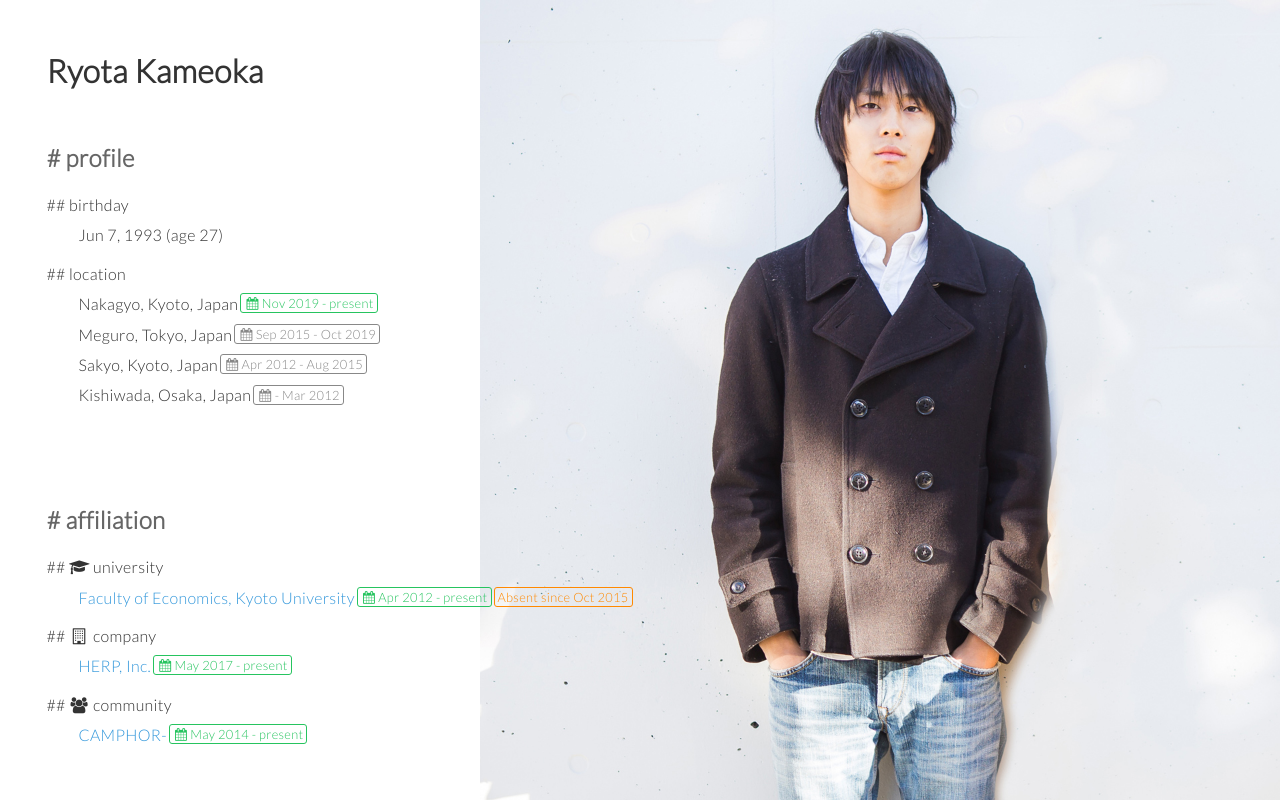
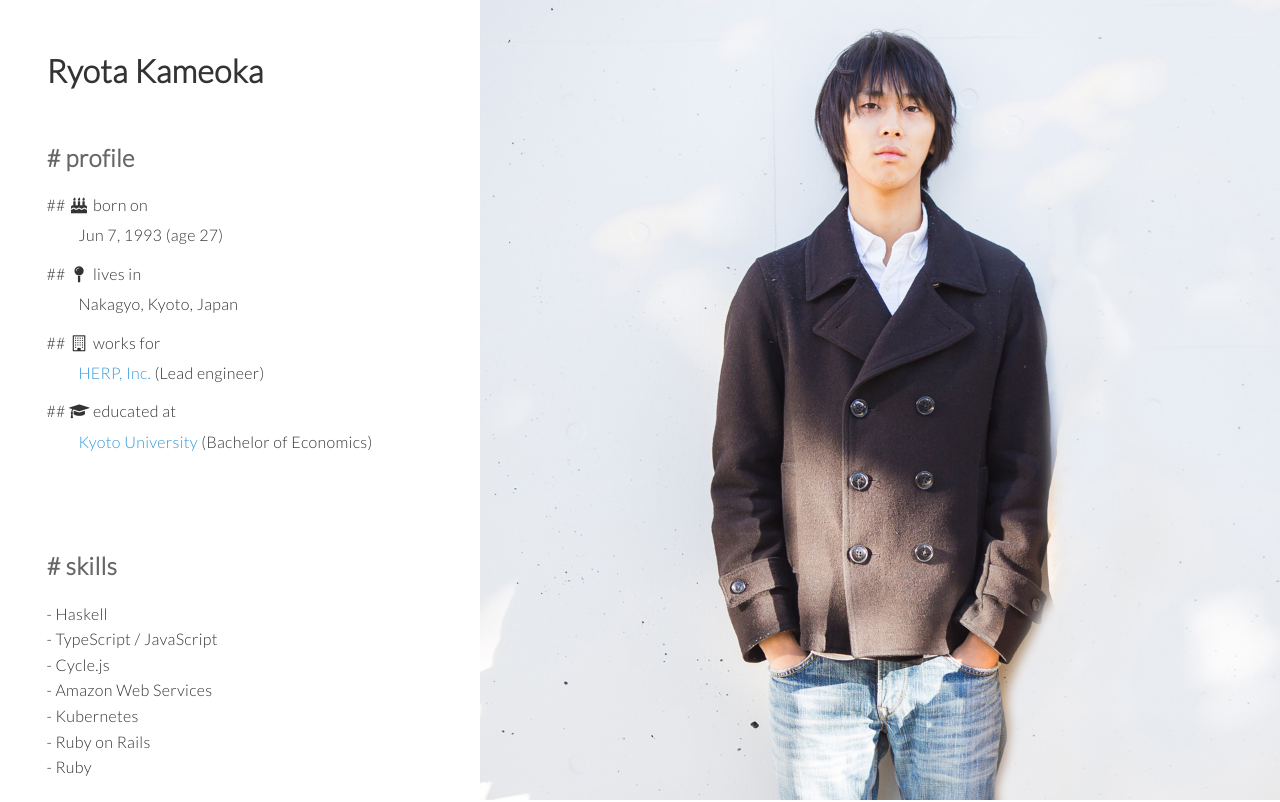
Before and after one commit to ryota-ka/portfolio, a Gatsby site: page / in a window 1280 px wide. Shown: the top 802 px of the page. Built offline with nearby package versions, Linux system fonts and the light colour scheme; Gatsby itself is replaced by a stand-in of ours.

Commit message:
Merge profile and affiliaction section

```diff
--- a/src/pages/index.tsx
+++ b/src/pages/index.tsx
@@ -22,67 +22,25 @@ export default () => (
       <section id="profile">
         <h2>profile</h2>
         <dl>
-          <dt>birthday</dt>
+          <dt>
+            <i className="fa fa-fw fa-birthday-cake"></i> born on
+          </dt>
           <dd>Jun 7, 1993 (age 27)</dd>
-          <dt>location</dt>
-          <dd>
-            Nakagyo, Kyoto, Japan
-            <span className="label green">
-              <i className="fa fa-fw fa-calendar"></i>Nov 2019 - present
-            </span>
-          </dd>
-          <dd>
-            Meguro, Tokyo, Japan
-            <span className="label gray">
-              <i className="fa fa-fw fa-calendar"></i>Sep 2015 - Oct 2019
-            </span>
-          </dd>
-          <dd>
-            Sakyo, Kyoto, Japan
-            <span className="label gray">
-              <i className="fa fa-fw fa-calendar"></i>Apr 2012 - Aug 2015
-            </span>
-          </dd>
-          <dd>
-            Kishiwada, Osaka, Japan
-            <span className="label gray">
-              <i className="fa fa-fw fa-calendar"></i>- Mar 2012
-            </span>
-          </dd>
-        </dl>
-      </section>
-      <section id="affiliation">
-        <h2>affiliation</h2>
-        <dl>
           <dt>
-            <i className="fa fa-fw fa-graduation-cap"></i> university
+            <i className="fa fa-fw fa-map-pin"></i> lives in
+          </dt>
+          <dd>Nakagyo, Kyoto, Japan</dd>
+          <dt>
+            <i className="fa fa-fw fa-building-o"></i> works for
           </dt>
           <dd>
-            <a href="http://www.econ.kyoto-u.ac.jp/">
-              <span className="nowrap">Faculty of Economics,</span> <span className="nowrap">Kyoto University</span>
-            </a>
-            <span className="label green">
-              <i className="fa fa-fw fa-calendar"></i>Apr 2012 - present
-            </span>
-            <span className="label yellow">Absent since Oct 2015</span>
+            <a href="https://herp.co.jp/">HERP, Inc.</a> (Lead engineer)
           </dd>
           <dt>
-            <i className="fa fa-fw fa-building-o"></i> company
+            <i className="fa fa-fw fa-graduation-cap"></i> educated at
           </dt>
           <dd>
-            <a href="https://herp.co.jp/">HERP, Inc.</a>
-            <span className="label green">
-              <i className="fa fa-fw fa-calendar"></i>May 2017 - present
-            </span>
-          </dd>
-          <dt>
-            <i className="fa fa-fw fa-users"></i> community
-          </dt>
-          <dd>
-            <a href="https://camph.net">CAMPHOR-</a>
-            <span className="label green">
-              <i className="fa fa-fw fa-calendar"></i>May 2014 - present
-            </span>
+            <a href="http://www.kyoto-u.ac.jp/">Kyoto University</a> (Bachelor of Economics)
           </dd>
         </dl>
       </section>
```
